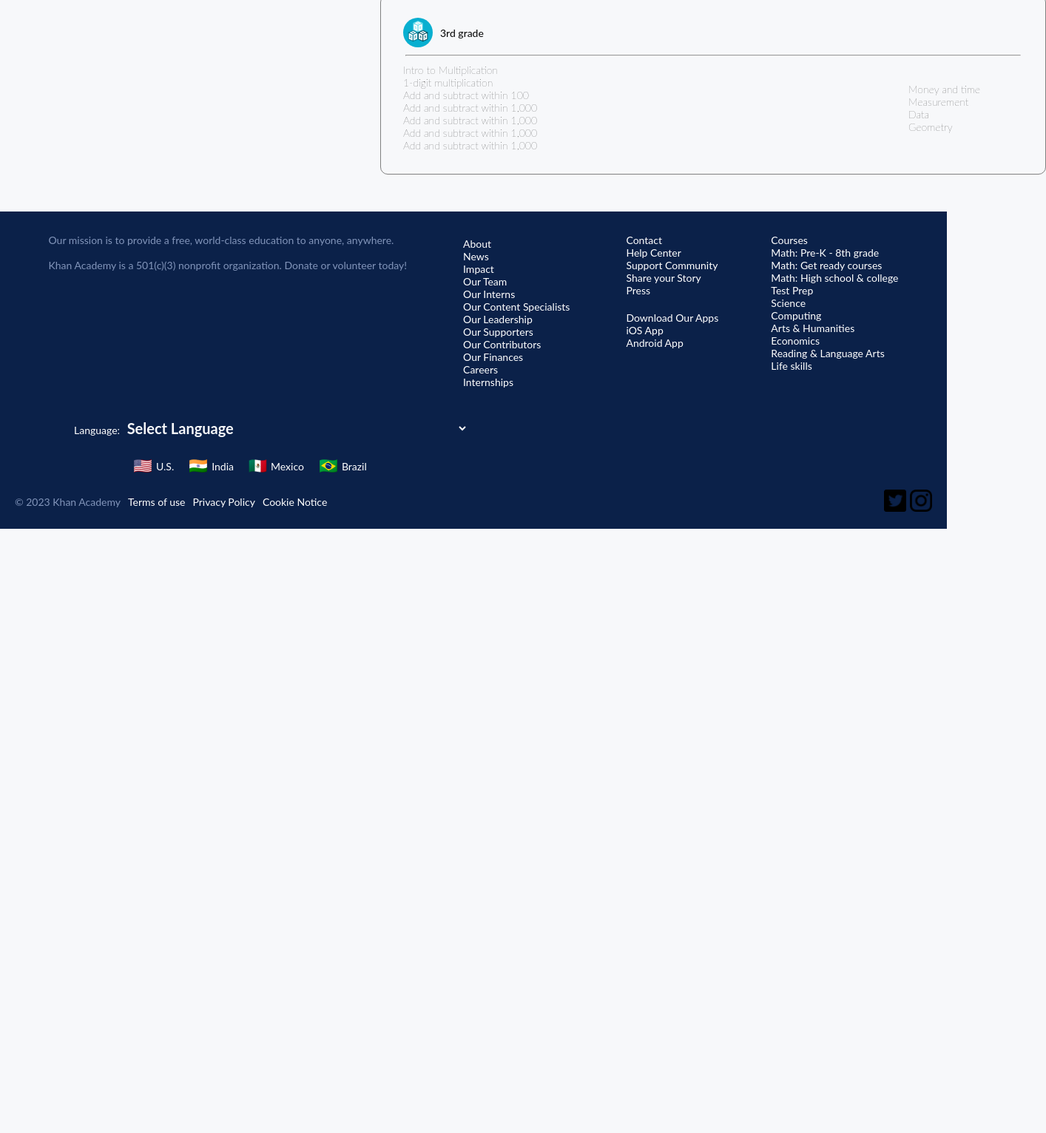
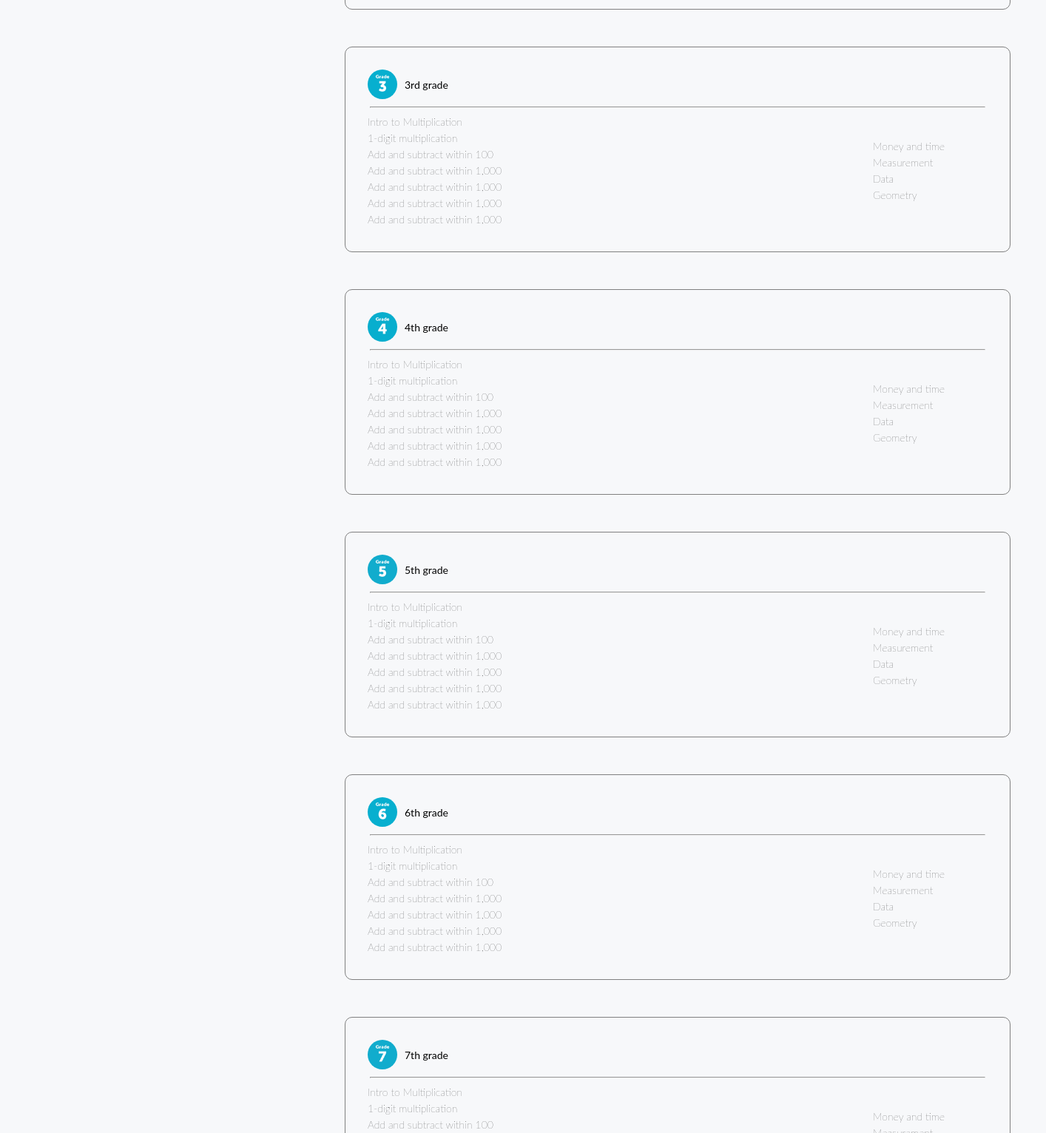
Before and after one commit to M-Hassan-Raza/KhanAcademy-Clone, a plain HTML site: page index.html in a window 1280 px wide. Shown: the part 1268-2800 px from the top of the page at 74% size, 1414 px wide, since content can reach past the window. Before the commit the page ends 1983 px from the top, so only its background shows below. Drawn offline with Linux system fonts and the light colour scheme.

Commit message:
Finalized assignment, updated drop down menus

```diff
--- a/index.html
+++ b/index.html
@@ -6,6 +6,7 @@
     <meta name="viewport" content="width=device-width, initial-scale=1.0" />
     <link rel="shortcut icon" href="./res/favicon.ico" type="image/x-icon" />
     <link rel="stylesheet" href="./styles.css" />
+    <link rel="stylesheet" href="https://kit.fontawesome.com/246f458eaf.css" crossorigin="anonymous">
     <title>Math pre-k - 8th grade | Math | Khan Academy</title>
   </head>
   <body>
@@ -18,9 +19,11 @@
           <option value="chemistry">Chemistry</option>
         </select>
         <div class="search">
-          <div class="icon"></div>
-          <div class="input"></div>
+          <input type="text" name="searchbar" id="searchID" placeholder="Search">
+          <i class="fa-regular fa-magnifying-glass"></i>
         </div>
+
+
       </div>
       <div class="center">
         <a href="https://www.khanacademy.org/"
@@ -43,10 +46,12 @@
         </nav>
       </div>
     </header>
+
     <div class="below-header">
       <a href="https://www.khanacademy.org/math">Math</a>
       <h1>Math: pre-k - 8th grade</h1>
     </div>
+
     <div class="wrapper">
       <div class="sidebar">
         <div class="sticky-heading"><strong> Course Summary</strong></div>
@@ -207,10 +212,138 @@
           <div class="article-header">
             <img
               class="article-img"
-              src="./res/article.png"
+              src="./res/3rdgrade.png"
               alt="article image"
             />
             <a href="#">3rd grade</a>
+          </div>
+          <hr />
+          <div class="first-sublinks">
+            <div class="column1">
+              <ul>
+                <li><a href="#">Intro to Multiplication</a></li>
+                <li><a href="#">1-digit multiplication</a></li>
+                <li><a href="#">Add and subtract within 100</a></li>
+                <li><a href="#">Add and subtract within 1,000</a></li>
+                <li><a href="#">Add and subtract within 1,000</a></li>
+                <li><a href="#">Add and subtract within 1,000</a></li>
+                <li><a href="#">Add and subtract within 1,000</a></li>
+              </ul>
+            </div>
+            <div class="column2">
+              <ul>
+                <li><a href="#">Money and time</a></li>
+                <li><a href="#">Measurement</a></li>
+                <li><a href="#">Data</a></li>
+                <li><a href="#">Geometry</a></li>
+              </ul>
+            </div>
+          </div>
+        </article>
+        <article class="articles" id="4th-grade">
+          <div class="article-header">
+            <img
+              class="article-img"
+              src="./res/4thgrade.png"
+              alt="article image"
+            />
+            <a href="#">4th grade</a>
+          </div>
+          <hr />
+          <div class="first-sublinks">
+            <div class="column1">
+              <ul>
+                <li><a href="#">Intro to Multiplication</a></li>
+                <li><a href="#">1-digit multiplication</a></li>
+                <li><a href="#">Add and subtract within 100</a></li>
+                <li><a href="#">Add and subtract within 1,000</a></li>
+                <li><a href="#">Add and subtract within 1,000</a></li>
+                <li><a href="#">Add and subtract within 1,000</a></li>
+                <li><a href="#">Add and subtract within 1,000</a></li>
+              </ul>
+            </div>
+            <div class="column2">
+              <ul>
+                <li><a href="#">Money and time</a></li>
+                <li><a href="#">Measurement</a></li>
+                <li><a href="#">Data</a></li>
+                <li><a href="#">Geometry</a></li>
+              </ul>
+            </div>
+          </div>
+        </article>
+        <article class="articles" id="5th-grade">
+          <div class="article-header">
+            <img
+              class="article-img"
+              src="./res/5thgrade.png"
+              alt="article image"
+            />
+            <a href="#">5th grade</a>
+          </div>
+          <hr />
+          <div class="first-sublinks">
+            <div class="column1">
+              <ul>
+                <li><a href="#">Intro to Multiplication</a></li>
+                <li><a href="#">1-digit multiplication</a></li>
+                <li><a href="#">Add and subtract within 100</a></li>
+                <li><a href="#">Add and subtract within 1,000</a></li>
+                <li><a href="#">Add and subtract within 1,000</a></li>
+                <li><a href="#">Add and subtract within 1,000</a></li>
+                <li><a href="#">Add and subtract within 1,000</a></li>
+              </ul>
+            </div>
+            <div class="column2">
+              <ul>
+                <li><a href="#">Money and time</a></li>
+                <li><a href="#">Measurement</a></li>
+                <li><a href="#">Data</a></li>
+                <li><a href="#">Geometry</a></li>
+              </ul>
+            </div>
+          </div>
+        </article>
+        <article class="articles" id="6th-grade">
+          <div class="article-header">
+            <img
+              class="article-img"
+              src="./res/6thgrade.png"
+              alt="article image"
+            />
+            <a href="#">6th grade</a>
+          </div>
+          <hr />
+          <div class="first-sublinks">
+            <div class="column1">
+              <ul>
+                <li><a href="#">Intro to Multiplication</a></li>
+                <li><a href="#">1-digit multiplication</a></li>
+                <li><a href="#">Add and subtract within 100</a></li>
+                <li><a href="#">Add and subtract within 1,000</a></li>
+                <li><a href="#">Add and subtract within 1,000</a></li>
+                <li><a href="#">Add and subtract within 1,000</a></li>
+                <li><a href="#">Add and subtract within 1,000</a></li>
+              </ul>
+            </div>
+            <div class="column2">
+              <ul>
+                <li><a href="#">Money and time</a></li>
+                <li><a href="#">Measurement</a></li>
+                <li><a href="#">Data</a></li>
+                <li><a href="#">Geometry</a></li>
+              </ul>
+            </div>
+          </div>
+        </article>
+        <article class="articles" id="7th-grade">
+          <div class="article-header">
+            <img
+              class="article-img"
+              src="./res/7thgrade.png"
+              alt="article image"
+            />
+            <a href="#">7th grade</a>
           </div>
           <hr />
           <div class="first-sublinks">
@@ -375,7 +508,7 @@
       <div class="middle-footer-section">
         <label for="languages">Language: </label>
         <select id="languages" name="languages">
-          <option>Select Language</option>
+          <option>English</option>
           <option value="af">Afrikaans</option>
           <option value="sq">Albanian - shqip</option>
           <option value="am">Amharic - አማርኛ</option>
@@ -592,5 +725,6 @@
         </div>
       </div>
     </footer>
+
   </body>
 </html>
--- a/styles.css
+++ b/styles.css
@@ -11,13 +11,22 @@
     background-color: #F7F8FA;
 }
 
-select{
+.left select{
     padding: 0.3em 0.1em;
     border: 0;
     background-color: #0B2149;
     color: #F7F8FA;
     font-weight: bold;
     font-size: 20px;
+}
+
+.middle-footer-section select{
+    padding: 0.3em 0.1em;
+    border: 0;
+    font-weight: bold;
+    font-size: 15px;
+    border-radius: 10px;
+    padding-left: 10px;
 }
 
 .header{
@@ -28,7 +37,6 @@
     background-color: #0B2149;
     padding: 30px 10%;
     font-size: 16px;
-    position: sticky;
     top:0;
 }
 
@@ -70,6 +78,10 @@
     align-items: center;
 }
 
+li{
+    padding-bottom: 5px;
+}
+
 .links li{
     display: inline-block;
     padding: 10px;
@@ -88,17 +100,19 @@
 }
 
 
-.search{
+#searchID{
     cursor: pointer;
-    border-radius: 5px;
+    border-radius: 10px;
     transition: 0.5s;
-    width: 100px;
+    width: 120px;
     height: 25px;
     background-color: #F7F8FA;
+    border: 0;
+    padding: 10px;
 }
 
 
-.search .icon{
+/* .search .icon{
     position: absolute;
     top: 0;
     left: 0;
@@ -108,11 +122,24 @@
     justify-content: center;
     align-items: center;
     z-index: 1000;
+} */
+
+/* .search .icon::before{
+    content: '';
+    position: absolute;
+    width: 15px;
+    height: 15px;
+    border: 3px solid #8295BA;
+    border-radius: 50%;
 }
 
-.search .icon::before{
 
-}
+.search .icon::after{
+    content: '';
+    position: absolute;
+    width: 3px;
+    height: 12px;
+} */
 
 .below-header{
     background-color: #0B2149;
@@ -179,12 +206,12 @@
     overflow: auto;
     position: -webkit-sticky;
     position: sticky;
-    top: 10%;
+    top: 20%;
  }
 
  .wrapper{
     display: flex;
-    justify-content: space-around;
+    justify-content: center;
  }
 
  .main{
```
Also changed, not shown: res/3rdgrade.png (added), res/4thgrade.png (added), res/5thgrade.png (added), res/6thgrade.png (added), res/7thgrade.png (added).
